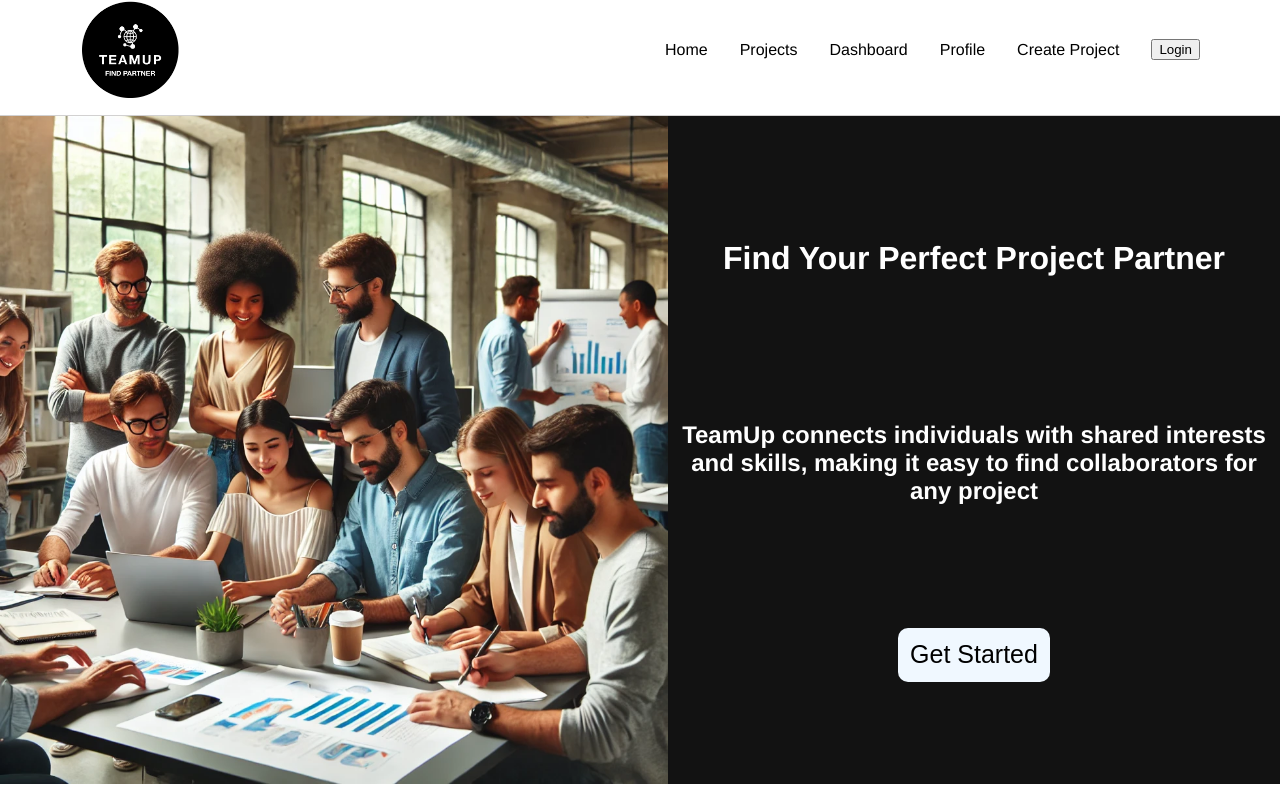
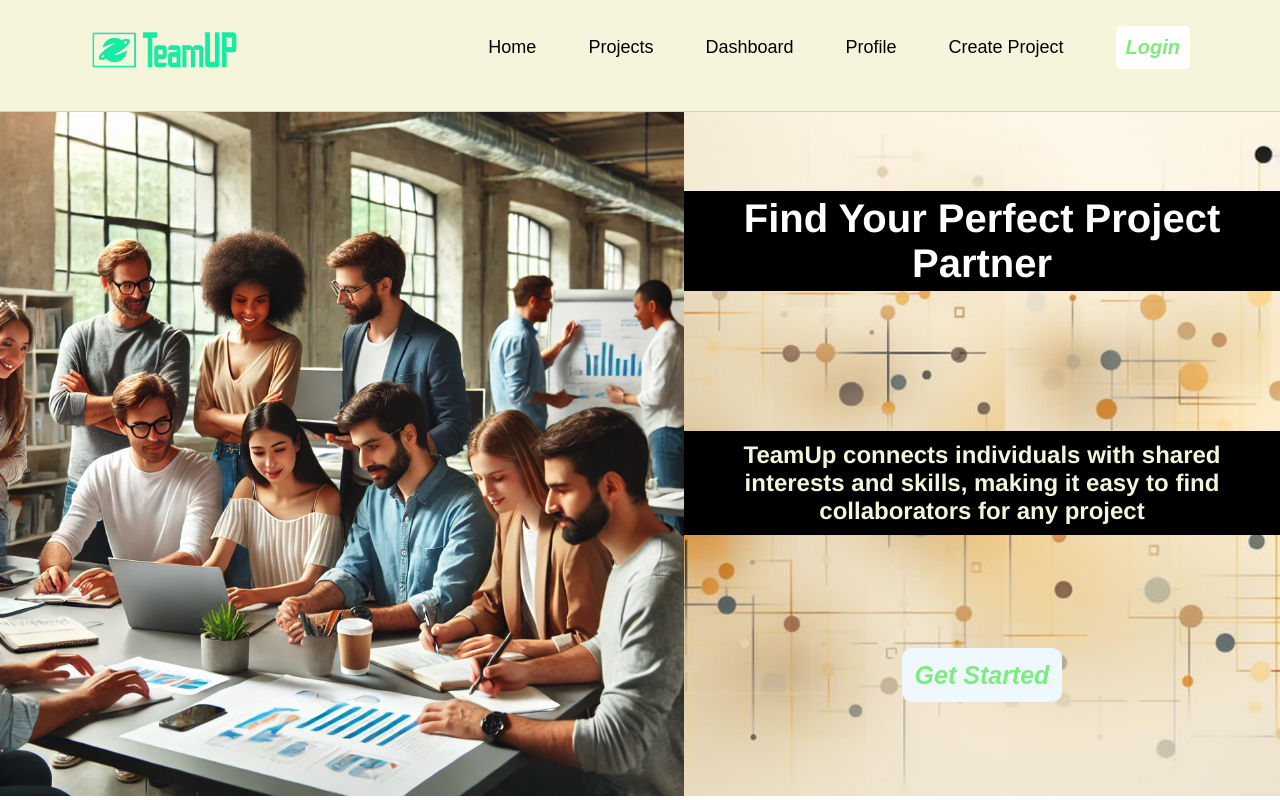
Before and after one commit to franci-rizai/teamup, a Vue app: page / in a window 1280 px wide. Shown: the top 800 px of the page. Built offline with nearby package versions, Linux system fonts and the light colour scheme.

Commit message:
made the colors

```diff
--- a/src/components/Headerss.vue
+++ b/src/components/Headerss.vue
@@ -61,15 +61,17 @@ export default {
   justify-content: space-between;
   align-items: center;
   border-bottom: 1px solid rgb(210, 209, 209);
+  background-color: beige;
   padding-bottom: 1em;
 }
 .header img {
-  width: 100px;
+  width: 170px;
 }
 
 .router{
   text-decoration: none;
-  color: black;
+  color:rgb(0, 0, 0);
+
 }
 ul {
   list-style: none;
@@ -79,4 +81,36 @@ ul {
   gap: 2em;
   padding-right: 5em;
 }
+
+
+ul li{
+
+  font-family: arial;
+  font-size: 18px;
+  padding: 10px;
+
+
+}
+
+ul li:hover{
+  background-color: rgb(167, 240, 167);
+
+  border-radius: 10px;
+
+
+}
+
+button{
+background-color: white;
+border: none;
+border-radius: 5px;
+font-size: 20px;
+color:rgb(125, 235, 125);
+font-weight: bold;
+font-style: italic;
+padding: 10px;
+
+cursor: pointer;
+
+}
 </style>
--- a/src/views/Home.vue
+++ b/src/views/Home.vue
@@ -33,7 +33,7 @@ export default {
 <style scoped>
 img{
     width: 80%;
-    height: 83.5dvh;
+    height: 85.5dvh;
     object-fit: cover;
 }
 
@@ -45,12 +45,33 @@ img{
     display: flex;
     flex-direction: column;
     align-items: center;
-    background-color: #121212;
+
+    background-image: url(../assets/backg_beige.avif);
+    background-position: center;
+    background-repeat: no-repeat;
+  background-size: cover;
+
     justify-content: space-evenly;
-    color: white
+    color: black;
 
 }
 
+.text h1{
+    font-size: 2.5em;
+   color:white;
+    background-color: black;
+
+   padding: 5px;
+    margin-top: -15px;
+
+
+}
+
+.text h2{
+    background-color:black;
+    color: beige;
+    padding: 10px;
+}
 button{
     background-color: aliceblue;
     border: none;
```
Also changed, not shown: src/assets/backg_beige.avif (added), src/assets/logo.png.
